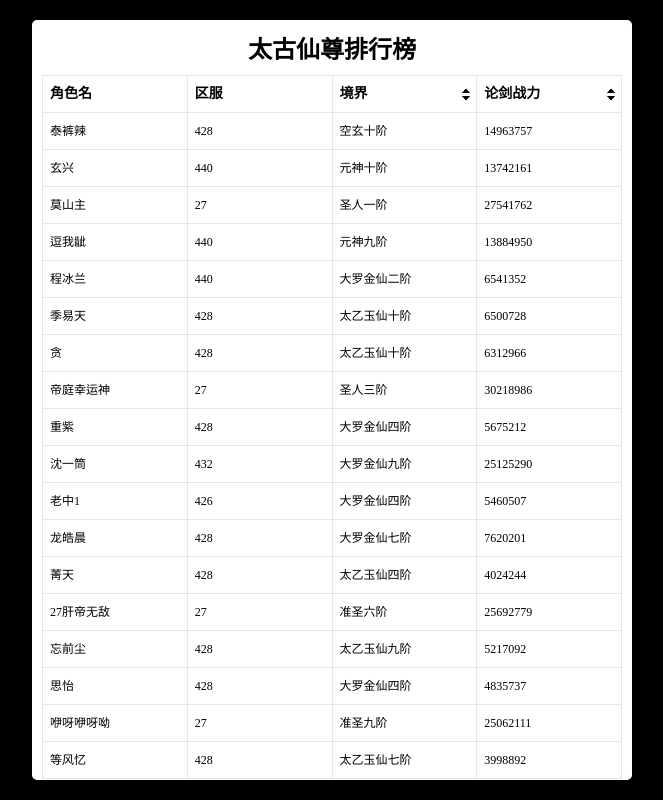
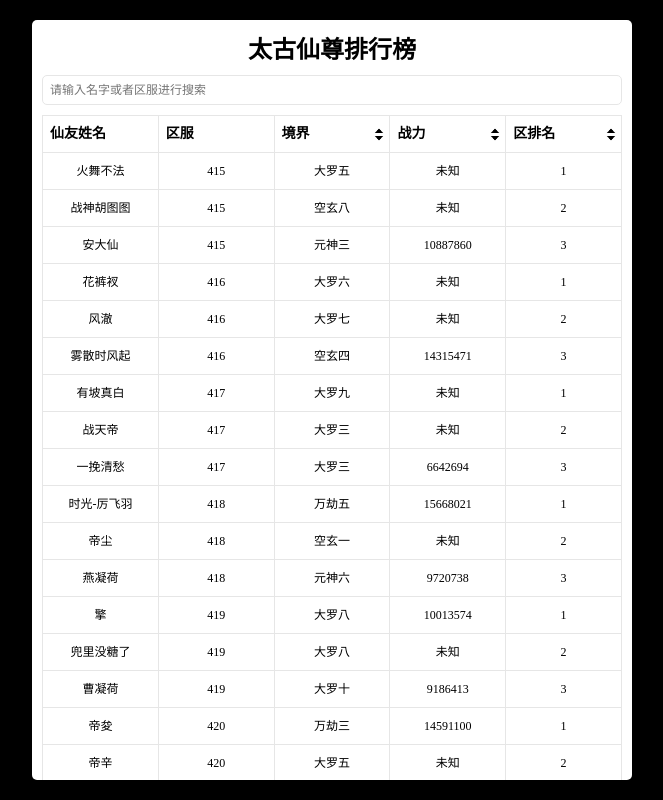
Before and after one commit to ranlongguang/guangling, a Vue app: page /#/ in a window 1280 px wide. Shown: the whole page, without its empty margins (308-971 px from the left). Built offline with nearby package versions, Linux system fonts and the light colour scheme; what particles.vue3 would draw is missing.

Commit message:
太古仙尊

```diff
--- a/src/views/myGame/dataList.js
+++ b/src/views/myGame/dataList.js
@@ -1,128 +1,233 @@
 export default [
+	{
+		area: 415,
+		name: '火舞不法',
+		realm: 144,
+		position: '',
+		order: 1,
+	},
+	{
+		area: 415,
+		name: '战神胡图图',
+		realm: 167,
+		position: '',
+		order: 2,
+	},
+	{
+		area: 415,
+		name: '安大仙',
+		realm: 152,
+		position: 10887860,
+		order: 3,
+	},
+	{
+		area: 416,
+		name: '花裤衩',
+		realm: 145,
+		position: '',
+		order: 1,
+	},
+	{
+		area: 416,
+		name: '风澈',
+		realm: 146,
+		position: '',
+		order: 2,
+	},
+	{
+		area: 416,
+		name: '雾散时风起',
+		realm: 163,
+		position: 14315471,
+		order: 3,
+	},
+	{
+		area: 417,
+		name: '有坡真白',
+		realm: 148,
+		position: '',
+		order: 1,
+	},
+	{
+		area: 417,
+		name: '战天帝',
+		realm: 142,
+		position: '',
+		order: 2,
+	},
+	{
+		area: 417,
+		name: '一挽清愁',
+		realm: 142,
+		position: 6642694,
+		order: 3,
+	},
+	{
+		area: 418,
+		name: '时光-厉飞羽',
+		realm: 174,
+		position: 15668021,
+		order: 1,
+	},
+	{
+		area: 418,
+		name: '帝尘',
+		realm: 160,
+		position: '',
+		order: 2,
+	},
+	{
+		area: 418,
+		name: '燕凝荷',
+		realm: 155,
+		position: 9720738,
+		order: 3,
+	},
+	{
+		area: 419,
+		name: '擎',
+		realm: 147,
+		position: 10013574,
+		order: 1,
+	},
+	{
+		area: 419,
+		name: '兜里没糖了',
+		realm: 147,
+		position: '',
+		order: 2,
+	},
+	{
+		area: 419,
+		name: '曹凝荷',
+		realm: 149,
+		position: 9186413,
+		order: 3,
+	},
+	{
+		area: 420,
+		name: '帝夋',
+		realm: 172,
+		position: 14591100,
+		order: 1,
+	},
+	{
+		area: 420,
+		name: '帝辛',
+		realm: 144,
+		position: '',
+		order: 2,
+	},
+	{
+		area: 420,
+		name: '东方白',
+		realm: 147,
+		position: '',
+		order: 3,
+	},
+	{
+		area: 421,
+		name: '封不觉',
+		realm: 163,
+		position: '',
+		order: 1,
+	},
+	{
+		area: 421,
+		name: '谢怜',
+		realm: 160,
+		position: '',
+		order: 2,
+	},
+	{
+		area: 421,
+		name: '剑不来',
+		realm: 140,
+		position: 6668889,
+		order: 3,
+	},
+	{
+		area: 422,
+		name: '落幕无悔',
+		realm: 150,
+		position: '',
+		order: 1,
+	},
+	{
+		area: 422,
+		name: '软糖糖',
+		realm: 146,
+		position: 12791357,
+		order: 2,
+	},
+	{
+		area: 422,
+		name: '奇衡三',
+		realm: 145,
+		position: 9530805,
+		order: 3,
+	},
+	{
+		area: 423,
+		name: '若水',
+		realm: 158,
+		position: 11886619,
+		order: 1,
+	},
+	{
+		area: 423,
+		name: '文觅云',
+		realm: 147,
+		position: 11515328,
+		order: 2,
+	},
+	{
+		area: 423,
+		name: '晴天',
+		realm: 146,
+		position: 9959099,
+		order: 3,
+	},
+	{
+		area: 424,
+		name: '道心种',
+		realm: 150,
+		position: '',
+		order: 1,
+	},
+	{
+		area: 424,
+		name: '贺思雨',
+		realm: 145,
+		position: '',
+		order: 2,
+	},
+	{
+		area: 424,
+		name: '幻月',
+		realm: 146,
+		position: '',
+		order: 3,
+	},
+	{
+		area: 428,
+		name: '忘知',
+		realm: 161,
+		position: '',
+		order: 1,
+	},
 	{
 		area: 428,
 		name: '泰裤辣',
 		realm: 169,
-		position: 14963757,
-		avatarPosition: 895791,
-	},
-	{
-		area: 440,
-		name: '玄兴',
-		realm: 159,
-		position: 13742161,
-		avatarPosition: 208207,
-	},
-	{
-		area: 27,
-		name: '莫山主',
-		realm: 200,
-		position: 27541762,
-		avatarPosition: 350949,
-	},
-	{
-		area: 440,
-		name: '逗我龇',
-		realm: 158,
-		position: 13884950,
-		avatarPosition: 208207,
-	},
-	{
-		area: 440,
-		name: '程冰兰',
-		realm: 141,
-		position: 6541352,
-		avatarPosition: 208207,
+		position: 15004858,
+		order: 2,
 	},
 	{
 		area: 428,
-		name: '季易天',
-		realm: 139,
-		position: 6500728,
-		avatarPosition: 318906,
-	},
-	{
-		area: 428,
-		name: '贪',
-		realm: 139,
-		position: 6312966,
-		avatarPosition: 350949,
-	},
-	{
-		area: 27,
-		name: '帝庭幸运神',
-		realm: 202,
-		position: 30218986,
-		avatarPosition: 350949,
-	},
-	{
-		area: 428,
-		name: '重紫',
-		realm: 143,
-		position: 5675212,
-		avatarPosition: 390063,
-	},
-	{
-		area: 432,
-		name: '沈一筒',
-		realm: 148,
-		position: 25125290,
-		avatarPosition: 208207,
-	},
-	{
-		area: 426,
-		name: '老中1',
-		realm: 143,
-		position: 5460507,
-		avatarPosition: 344055,
-	},
-	{
-		area: 428,
-		name: '龙皓晨',
-		realm: 146,
-		position: 7620201,
-		avatarPosition: 500747,
-	},
-	{
-		area: 428,
-		name: '菁天',
-		realm: 133,
-		position: 4024244,
-		avatarPosition: '',
-	},
-	{
-		area: 27,
-		name: '27肝帝无敌',
-		realm: 195,
-		position: 25692779,
-		avatarPosition: 350949,
-	},
-	{
-		area: 428,
-		name: '忘前尘',
-		realm: 138,
-		position: 5217092,
-		avatarPosition: 290734,
-	},
-	{
-		area: 428,
-		name: '思怡',
-		realm: 143,
-		position: 4835737,
-		avatarPosition: 305152,
-	},
-	{
-		area: 27,
-		name: '咿呀咿呀呦',
-		realm: 198,
-		position: 25062111,
-		avatarPosition: 350949,
-	},
-	{
-		area: 428,
-		name: '等风忆',
-		realm: 136,
-		position: 3998892,
-		avatarPosition: 208207,
+		name: '愫问',
+		realm: 160,
+		position: '',
+		order: 3,
 	},
 ]
--- a/src/views/myGame/realmText.js
+++ b/src/views/myGame/realmText.js
@@ -1,53 +1,72 @@
 export default {
-	130: '太乙玉仙一阶',
-	131: '太乙玉仙二阶',
-	132: '太乙玉仙三阶',
-	133: '太乙玉仙四阶',
-	134: '太乙玉仙五阶',
-	135: '太乙玉仙六阶',
-	136: '太乙玉仙七阶',
-	137: '太乙玉仙八阶',
-	138: '太乙玉仙九阶',
-	139: '太乙玉仙十阶',
-	140: '大罗金仙一阶',
-	141: '大罗金仙二阶',
-	142: '大罗金仙三阶',
-	143: '大罗金仙四阶',
-	144: '大罗金仙五阶',
-	145: '大罗金仙六阶',
-	146: '大罗金仙七阶',
-	147: '大罗金仙八阶',
-	148: '大罗金仙九阶',
-	149: '大罗金十阶',
-	150: '元神一阶',
-	151: '元神二阶',
-	152: '元神三阶',
-	153: '元神四阶',
-	154: '元神五阶',
-	155: '元神六阶',
-	156: '元神七阶',
-	157: '元神八阶',
-	158: '元神九阶',
-	159: '元神十阶',
-	169: '空玄十阶',
-	190: '准圣一阶',
-	191: '准圣二阶',
-	192: '准圣三阶',
-	193: '准圣四阶',
-	194: '准圣五阶',
-	195: '准圣六阶',
-	196: '准圣七阶',
-	197: '准圣八阶',
-	198: '准圣九阶',
-	199: '准圣十阶',
-	200: '圣人一阶',
-	201: '圣人二阶',
-	202: '圣人三阶',
-	203: '圣人四阶',
-	204: '圣人五阶',
-	205: '圣人六阶',
-	206: '圣人七阶',
-	207: '圣人八阶',
-	208: '圣人九阶',
-	209: '圣人十阶',
+	130: '太乙一',
+	131: '太乙二',
+	132: '太乙三',
+	133: '太乙四',
+	134: '太乙五',
+	135: '太乙六',
+	136: '太乙七',
+	137: '太乙八',
+	138: '太乙九',
+	139: '太乙十',
+	140: '大罗一',
+	141: '大罗二',
+	142: '大罗三',
+	143: '大罗四',
+	144: '大罗五',
+	145: '大罗六',
+	146: '大罗七',
+	147: '大罗八',
+	148: '大罗九',
+	149: '大罗十',
+	150: '元神一',
+	151: '元神二',
+	152: '元神三',
+	153: '元神四',
+	154: '元神五',
+	155: '元神六',
+	156: '元神七',
+	157: '元神八',
+	158: '元神九',
+	159: '元神十',
+	160: '空玄一',
+	161: '空玄二',
+	162: '空玄三',
+	163: '空玄四',
+	164: '空玄五',
+	165: '空玄六',
+	166: '空玄七',
+	167: '空玄八',
+	168: '空玄九',
+	169: '空玄十',
+	170: '万劫一',
+	171: '万劫二',
+	172: '万劫三',
+	173: '万劫四',
+	174: '万劫五',
+	175: '万劫六',
+	176: '万劫七',
+	177: '万劫八',
+	178: '万劫九',
+	179: '万劫十',
+	190: '准圣一',
+	191: '准圣二',
+	192: '准圣三',
+	193: '准圣四',
+	194: '准圣五',
+	195: '准圣六',
+	196: '准圣七',
+	197: '准圣八',
+	198: '准圣九',
+	199: '准圣十',
+	200: '圣人一',
+	201: '圣人二',
+	202: '圣人三',
+	203: '圣人四',
+	204: '圣人五',
+	205: '圣人六',
+	206: '圣人七',
+	207: '圣人八',
+	208: '圣人九',
+	209: '圣人十',
 }
--- a/src/views/myGame/tgxz.vue
+++ b/src/views/myGame/tgxz.vue
@@ -1,6 +1,7 @@
 <template>
 	<div class="tgxz">
 		<h1>太古仙尊排行榜</h1>
+		<input type="text" class="my-input" v-model="searchValue" placeholder="请输入名字或者区服进行搜索">
 		<div class="table">
 			<div class="table-header">
 				<div class="header-cel" v-for="(item, index) in headerList" :key="index">
@@ -11,29 +12,51 @@
 					</div>
 				</div>
 			</div>
-			<div class="table-body">
+			<div class="table-body" v-if="list.length">
 				<div class="table-row" v-for="(item, index) in list" :key="index">
 					<div class="table-cel">{{ item.name }}</div>
 					<div class="table-cel">{{ item.area }}</div>
 					<div class="table-cel">{{ realmText[item.realm] }}</div>
-					<div class="table-cel">{{ item.position }}</div>
+					<div class="table-cel">{{ item.position || '未知' }}</div>
+					<div class="table-cel">{{ item.order }}</div>
 				</div>
 			</div>
 		</div>
+		<div class="no-data" v-if="list.length === 0">地狱空荡荡</div>
 	</div>
 </template>
 
 <script lang="ts" setup>
-	import { reactive } from 'vue';
+	import { ref, watch } from 'vue';
 	import dataList from './dataList.js';
 	import realmText from './realmText.js';
 	document.title = '太古仙尊排行榜';
-	let list = reactive(dataList);
+	let list = ref(dataList);
+	let searchValue = ref('');
+
+	watch(searchValue, (newVal) => {
+		headerList.forEach(item => {
+			if(item.order) item.order = 1;
+		});
+		if(newVal === '') {
+			list.value = dataList;
+			return;
+		}
+		let newlist: object[] = [];
+		dataList.forEach(item => {
+			if(item.name.includes(newVal) || item.area.toString().includes(newVal)) {
+				newlist.push(item);
+			}
+		})
+		list.value = newlist;
+	})
+
 	const headerList = [
-		{name: '角色名', id: 'name'},
+		{name: '仙友姓名', id: 'name'},
 		{name: '区服', id: 'area'},
 		{name: '境界', id: 'realm', order: 1},
-		{name: '论剑战力', id: 'position', order: 1},
+		{name: '战力', id: 'position', order: 1},
+		{name: '区排名', id: 'order', order: 1},
 	];
 
 	const changeOrder = (data) => {
@@ -42,7 +65,7 @@
 		});
 		let order = data.order === 3 ? 2 : 3;
 		data.order = order;
-		list.sort((a, b) => {
+		list.value.sort((a, b) => {
 			if(order === 3) return b[data.id] - a[data.id];
 			return a[data.id] - b[data.id];
 		});
@@ -60,6 +83,24 @@
 		overflow: auto;
 		border-radius: 5px;
 		font-size: 12px;
+
+		.no-data {
+			color: #999;
+			text-align: center;
+			padding: 30px 0;
+			font-size: 14px;
+		}
+
+		.my-input {
+			display: block;
+			width: 100%;
+			outline: none;
+			border: 1px solid #e6e6e6;
+			font-size: 12px;
+			padding: 7px;
+			margin-bottom: 10px;
+			border-radius: 5px;
+		}
 
 		h1 {
 			text-align: center;
@@ -131,7 +172,7 @@
 				flex: 1;
 				line-height: 36px;
 				border-top: 1px solid #e6e6e6;
-				padding: 0 7px;
+				text-align: center;
 
 				&.name {
 					color: #ef463c;
```
